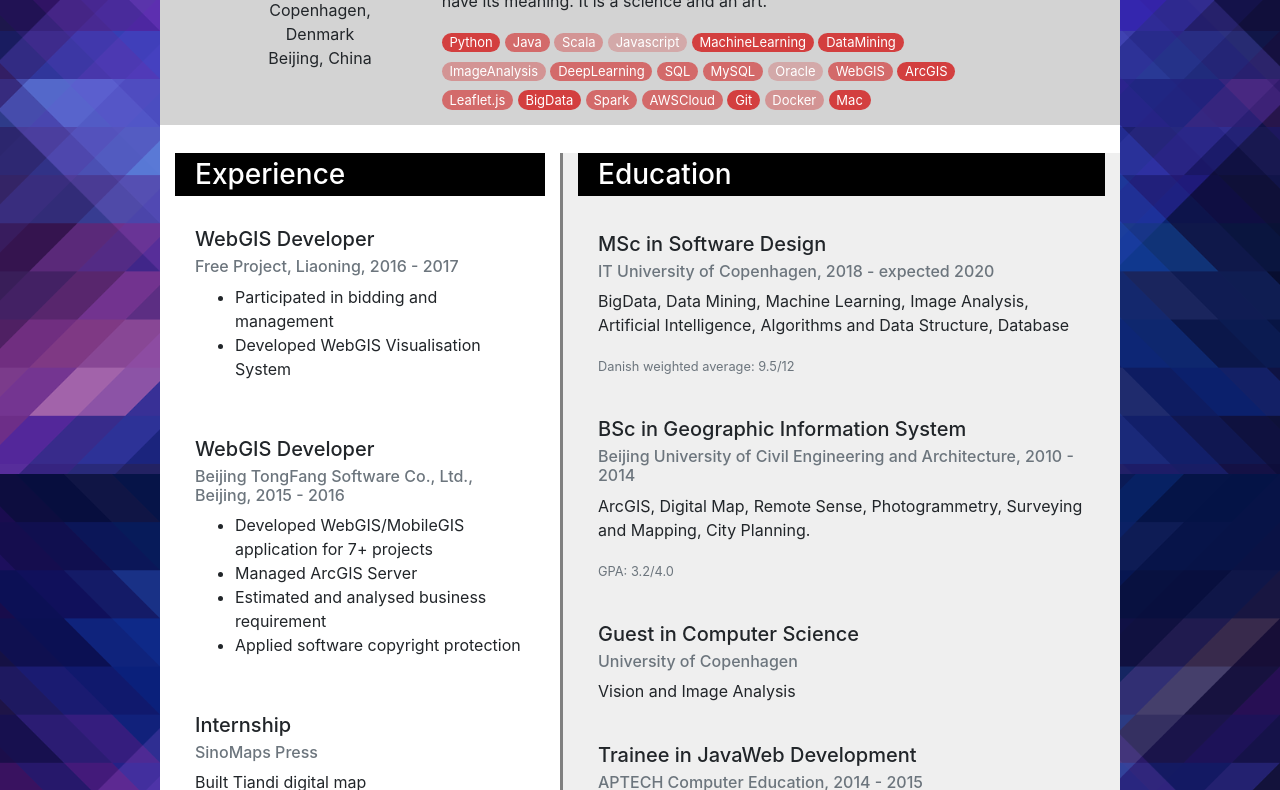
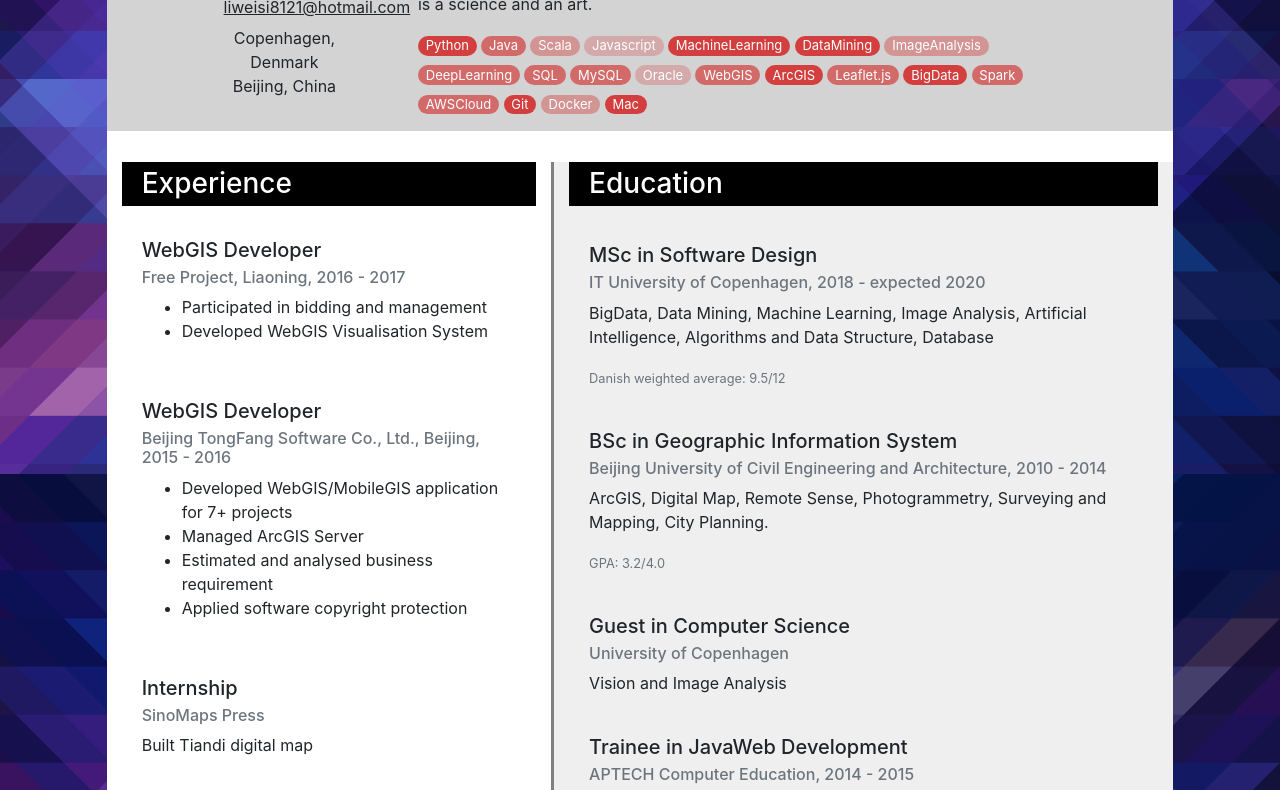
Before and after one commit to sevewing/sevewing.github.io, a plain HTML site: page index.html in a window 1280 px wide. Shown: the part 354-1144 px from the top of the page. Drawn offline with nearby package versions, Linux system fonts and the light colour scheme.

Commit message:
deploy css issue

```diff
--- a/index.html
+++ b/index.html
@@ -53,7 +53,7 @@
 <div id="main" class="container-fluid">
 
     <div class="row justify-content-md-center my-3">
-        <div class="col-9" style="background-color: white;">
+        <div class="col-10" style="background-color: white;">
             <!--    Top About-->
             <div class="row justify-content-md-center padtb3" style="background-color: lightgray">
                 <div class="col-2">
@@ -73,7 +73,7 @@
                     </div>
                     <!-- /icon links -->
                     <div class="row justify-content-md-center top3" style="text-align: center">
-                        <div class="col-11">
+                        <div class="col-12">
                             <p style="margin-bottom: 0"><a href="mailto:liweisi8121@hotmail.com"
                                                            class="btn"
                                                            style="text-decoration: underline">liweisi8121@hotmail.com</a>
```
